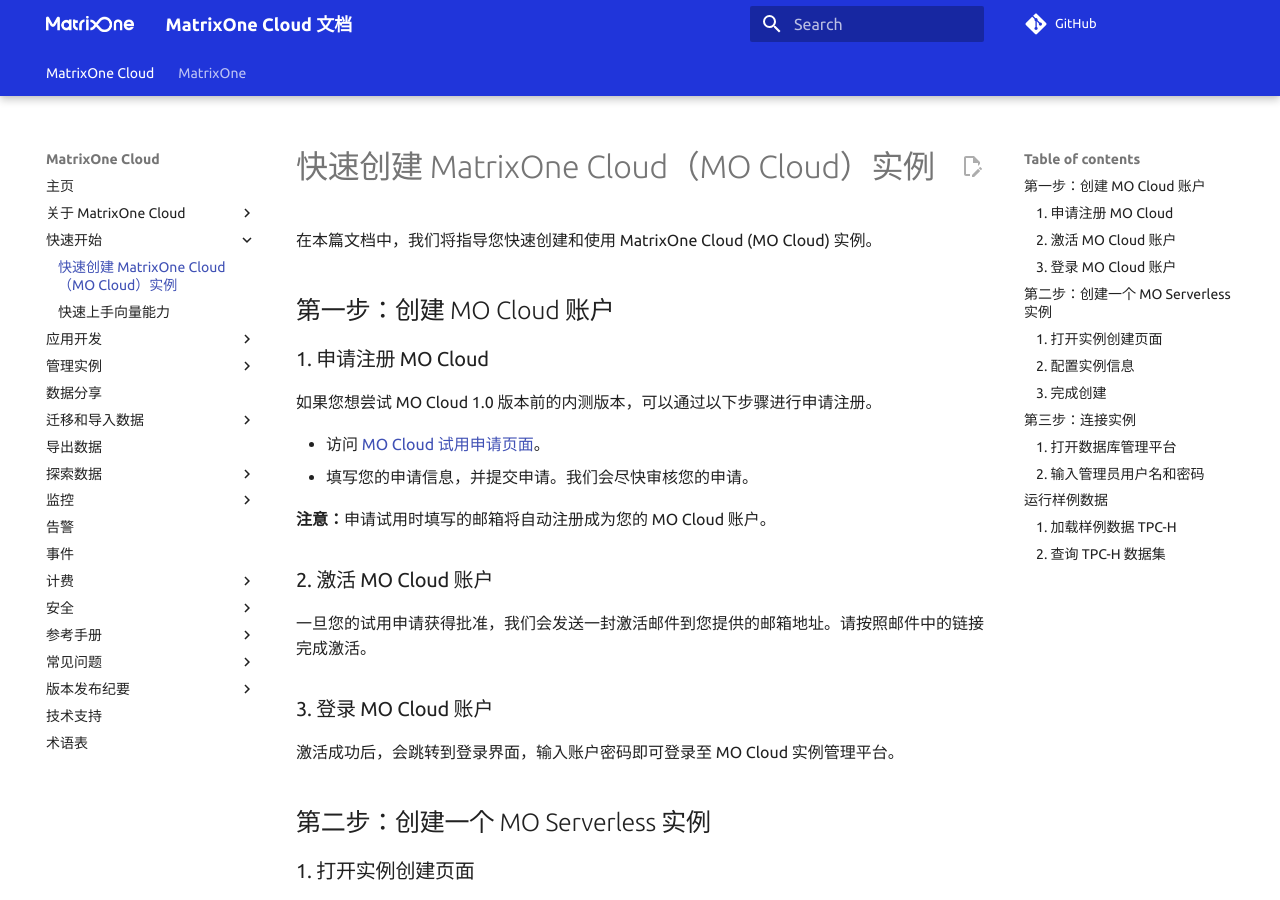
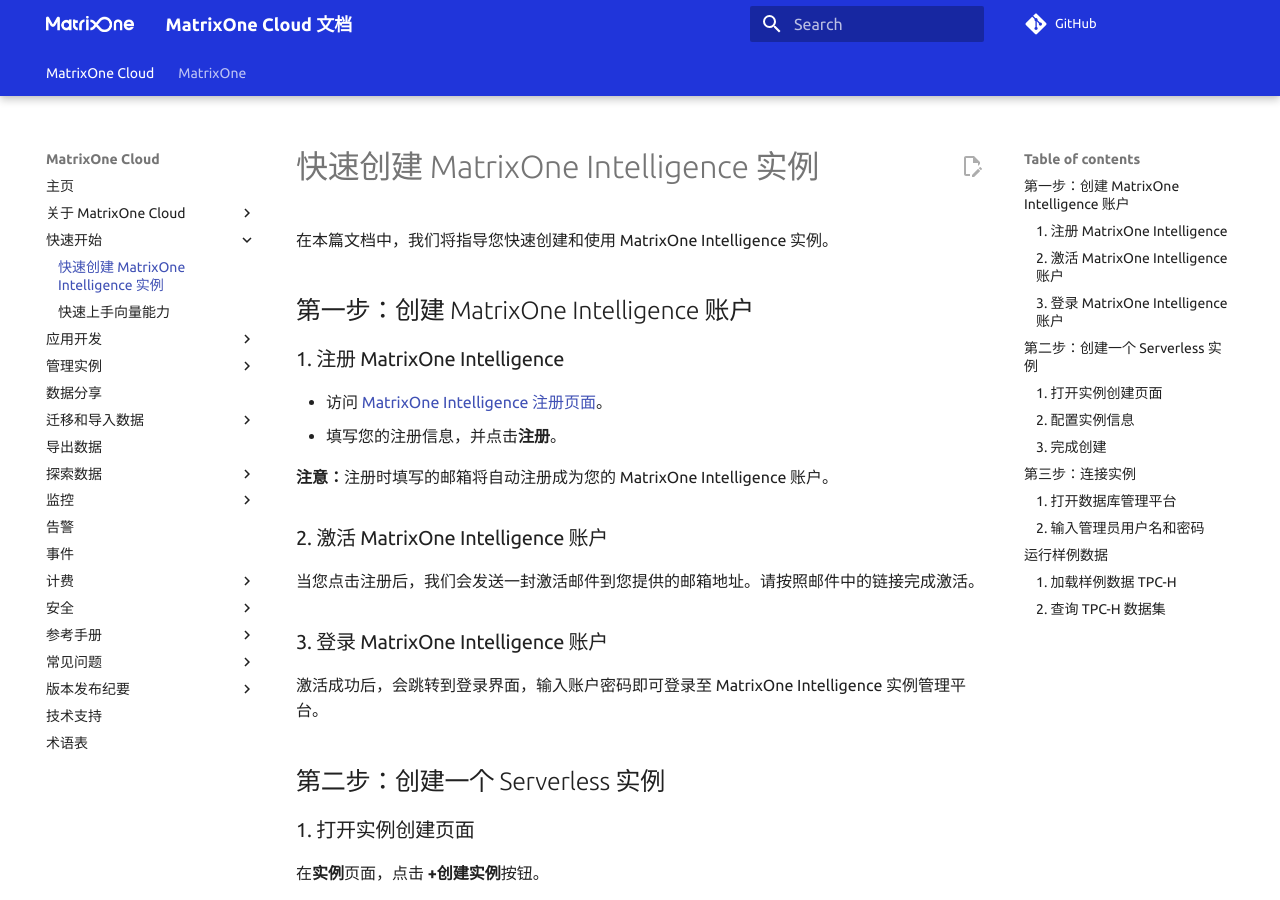
Before and after one commit to yangj1211/moc-docs, an MkDocs documentation site: the page built from docs/MatrixOne-Cloud/Get-Started/quickstart.md, in a window 1280 px wide and 900 px high. Built offline with MkDocs 1.6.1 and Material for MkDocs 9.7.7, drawn with Linux system fonts in a browser that asks for light colours; comment, search, counter and statistics services are not loaded; the version menu is left out; some of the changed text lies outside the part shown.

Commit message:
change doc of sign

```diff
--- a/docs/MatrixOne-Cloud/Get-Started/quickstart.md
+++ b/docs/MatrixOne-Cloud/Get-Started/quickstart.md
@@ -1,27 +1,25 @@
-# 快速创建 MatrixOne Cloud（MO Cloud）实例
+# 快速创建 MatrixOne Intelligence 实例
 
-在本篇文档中，我们将指导您快速创建和使用 MatrixOne Cloud (MO Cloud) 实例。
+在本篇文档中，我们将指导您快速创建和使用 MatrixOne Intelligence 实例。
 
-## 第一步：创建 MO Cloud 账户
+## 第一步：创建 MatrixOne Intelligence 账户
 
-### 1. 申请注册 MO Cloud
+### 1. 注册 MatrixOne Intelligence
 
-如果您想尝试 MO Cloud 1.0 版本前的内测版本，可以通过以下步骤进行申请注册。
+- 访问 [MatrixOne Intelligence 注册页面](https://www.matrixorigin.cn/moc-signup)。
+- 填写您的注册信息，并点击**注册**。
 
-- 访问 [MO Cloud 试用申请页面](https://www.matrixorigin.cn/moc-trial)。
-- 填写您的申请信息，并提交申请。我们会尽快审核您的申请。
+**注意：**注册时填写的邮箱将自动注册成为您的 MatrixOne Intelligence 账户。
 
-**注意：**申请试用时填写的邮箱将自动注册成为您的 MO Cloud 账户。
+### 2. 激活 MatrixOne Intelligence 账户
 
-### 2. 激活 MO Cloud 账户
+当您点击注册后，我们会发送一封激活邮件到您提供的邮箱地址。请按照邮件中的链接完成激活。
 
-一旦您的试用申请获得批准，我们会发送一封激活邮件到您提供的邮箱地址。请按照邮件中的链接完成激活。
+### 3. 登录 MatrixOne Intelligence 账户
 
-### 3. 登录 MO Cloud 账户
+激活成功后，会跳转到登录界面，输入账户密码即可登录至 MatrixOne Intelligence 实例管理平台。
 
-激活成功后，会跳转到登录界面，输入账户密码即可登录至 MO Cloud 实例管理平台。
-
-## 第二步：创建一个 MO Serverless 实例
+## 第二步：创建一个 Serverless 实例
 
 ### 1. 打开实例创建页面
 
@@ -67,6 +65,6 @@
 - 在编辑器上方的数据库下拉框中选择 **mo_sample_data_tpch_sf1**。
 - 在**快捷互动**窗口的**导入数据**中点击**试一试**，将其中的查询语句复制到编辑器中，然后点击**执行**执行查询。
 
-现在，您已经成功创建了一个 MO Serverless 实例并运行了样例数据集的查询。希望这个教程对您有所帮助！
+现在，您已经成功创建了一个 Serverless 实例并运行了样例数据集的查询。希望这个教程对您有所帮助！
 
 如果您需要更多帮助，请继续查看我们的文档或联系支持团队。
--- a/mkdocs.yml
+++ b/mkdocs.yml
@@ -39,7 +39,7 @@
       - MySQL 兼容性: MatrixOne-Cloud/Overview/mysql-compatibility.md
       - MOne 助手: MatrixOne-Cloud/Overview/mone-introduction.md
     - 快速开始:
-      - 快速创建 MatrixOne Cloud（MO Cloud）实例: MatrixOne-Cloud/Get-Started/quickstart.md
+      - 快速创建 MatrixOne Intelligence 实例: MatrixOne-Cloud/Get-Started/quickstart.md
       - 快速上手向量能力: MatrixOne-Cloud/Get-Started/vector.md
     - 应用开发:
       - 连接到 MatrixOne Cloud:
```
